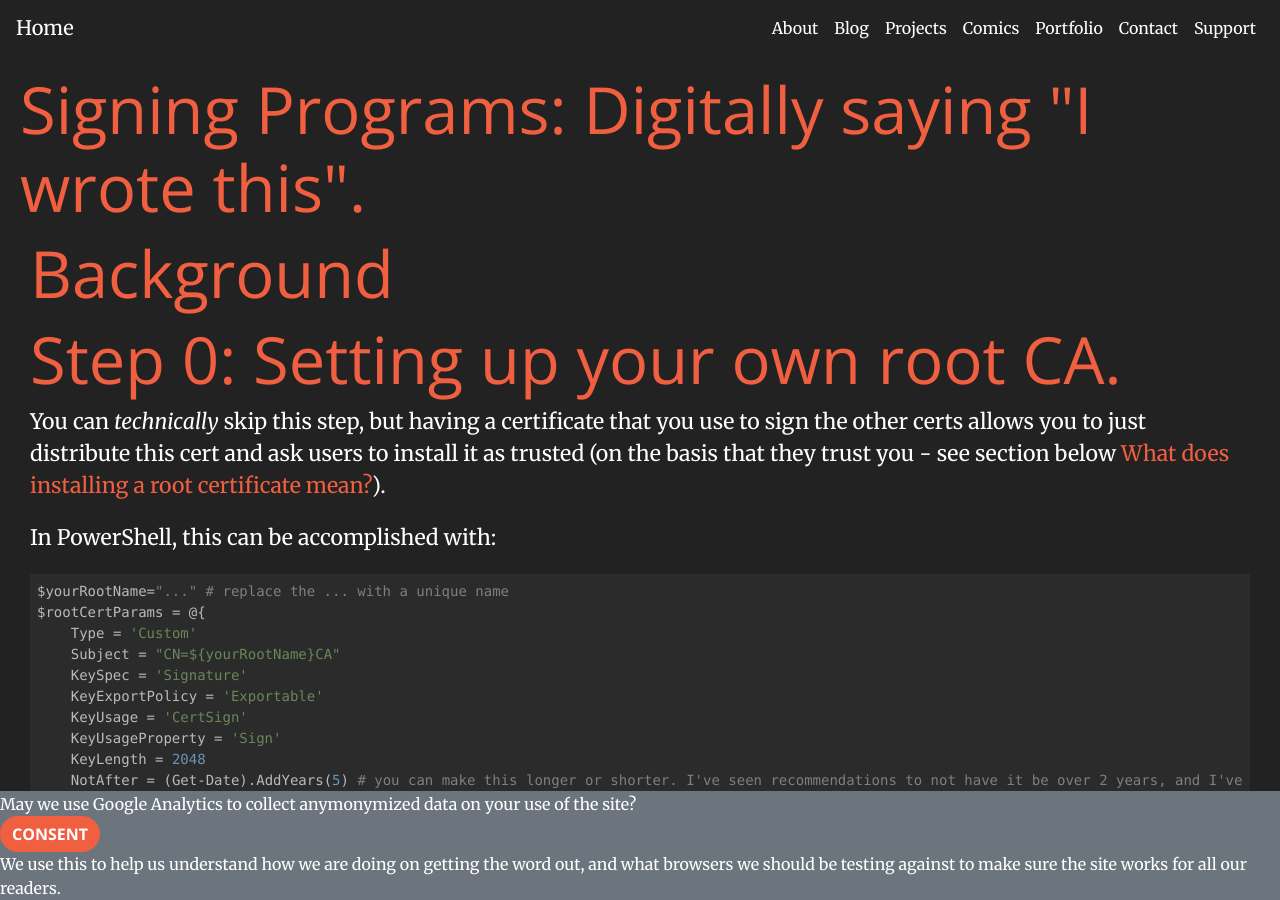
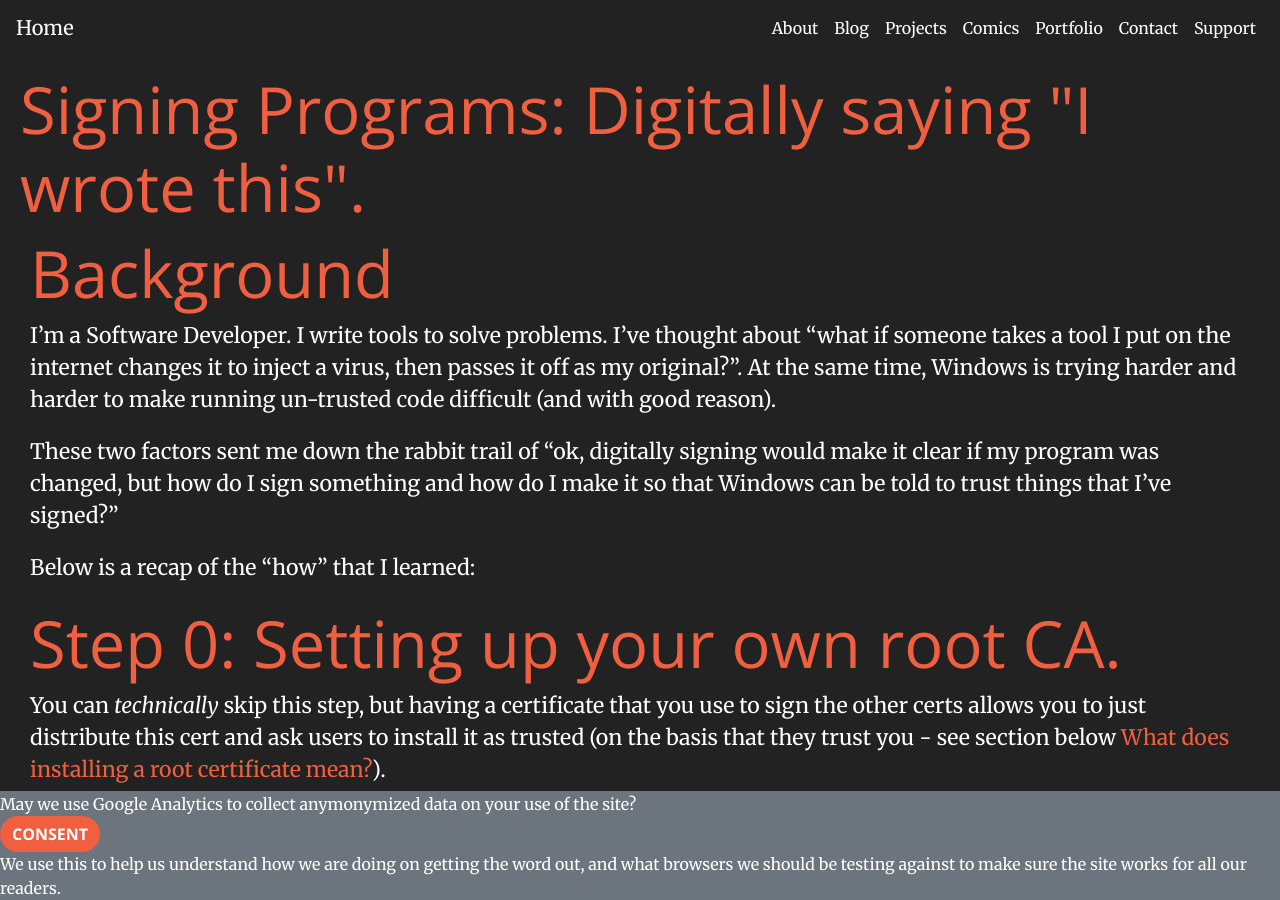
Before and after one commit to mshafer1/website, a Jekyll site: the page built from _Blog/learning_how_to_sign_programs.md, in a window 1280 px wide and 900 px high. Built offline with Jekyll 4.4.1, drawn with Linux system fonts in a browser that asks for light colours; comment, search, counter and statistics services are not loaded.

Commit message:
fill in the background

```diff
--- a/_Blog/learning_how_to_sign_programs.md
+++ b/_Blog/learning_how_to_sign_programs.md
@@ -7,6 +7,13 @@ date: 2025-01-29 21:00:00 -0500
 
 
 # Background
+
+I'm a Software Developer. I write tools to solve problems. I've thought about "what if someone takes a tool I put on the internet changes it to inject a virus, then passes it off as my original?".
+At the same time, Windows is trying harder and harder to make running un-trusted code difficult (and with good reason).
+
+These two factors sent me down the rabbit trail of "ok, digitally signing would make it clear if my program was changed, but how do I sign something and how do I make it so that Windows can be told to trust things that I've signed?"
+
+Below is a recap of the "how" that I learned:
 
 # Step 0: Setting up your own root CA.
 
```
